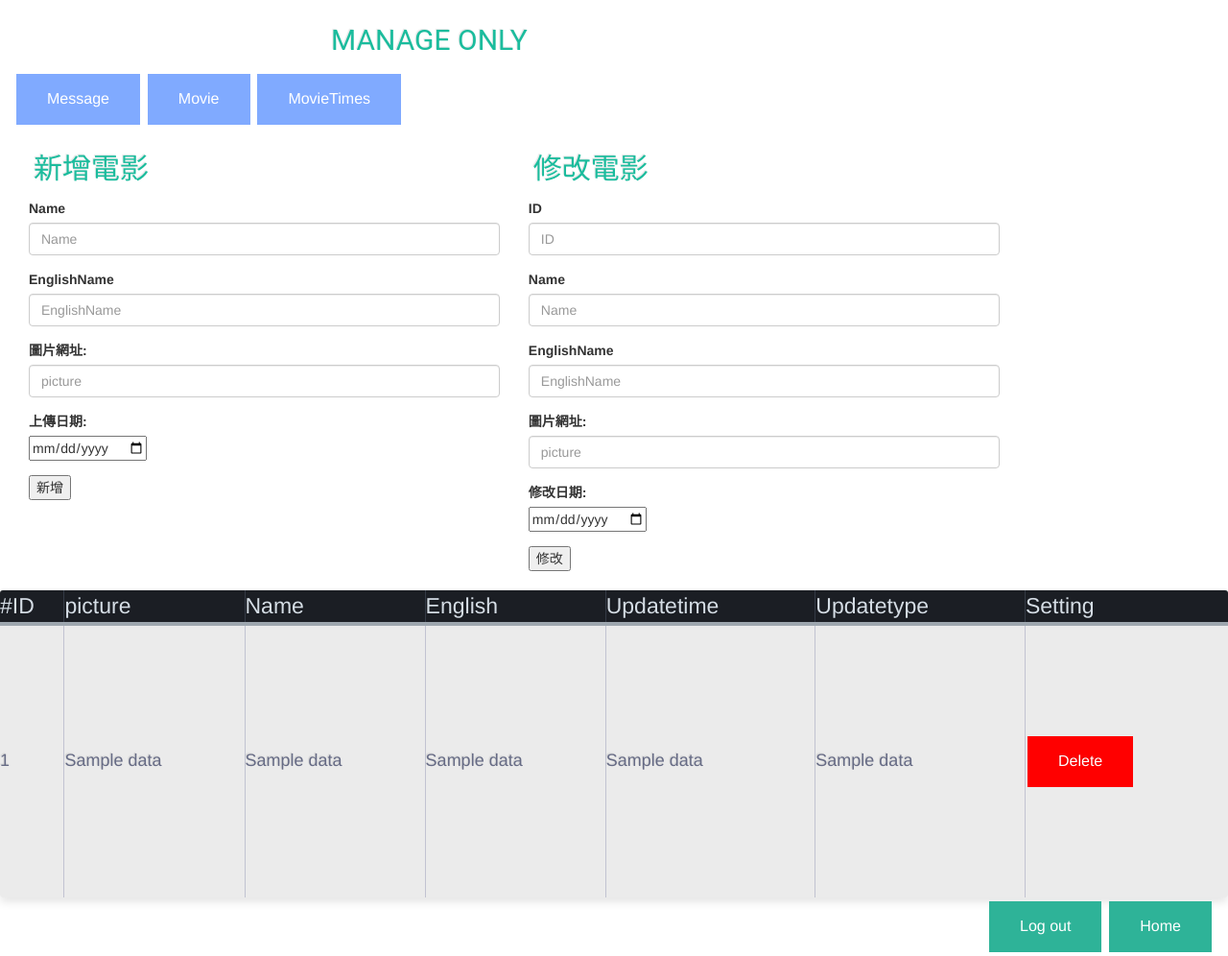
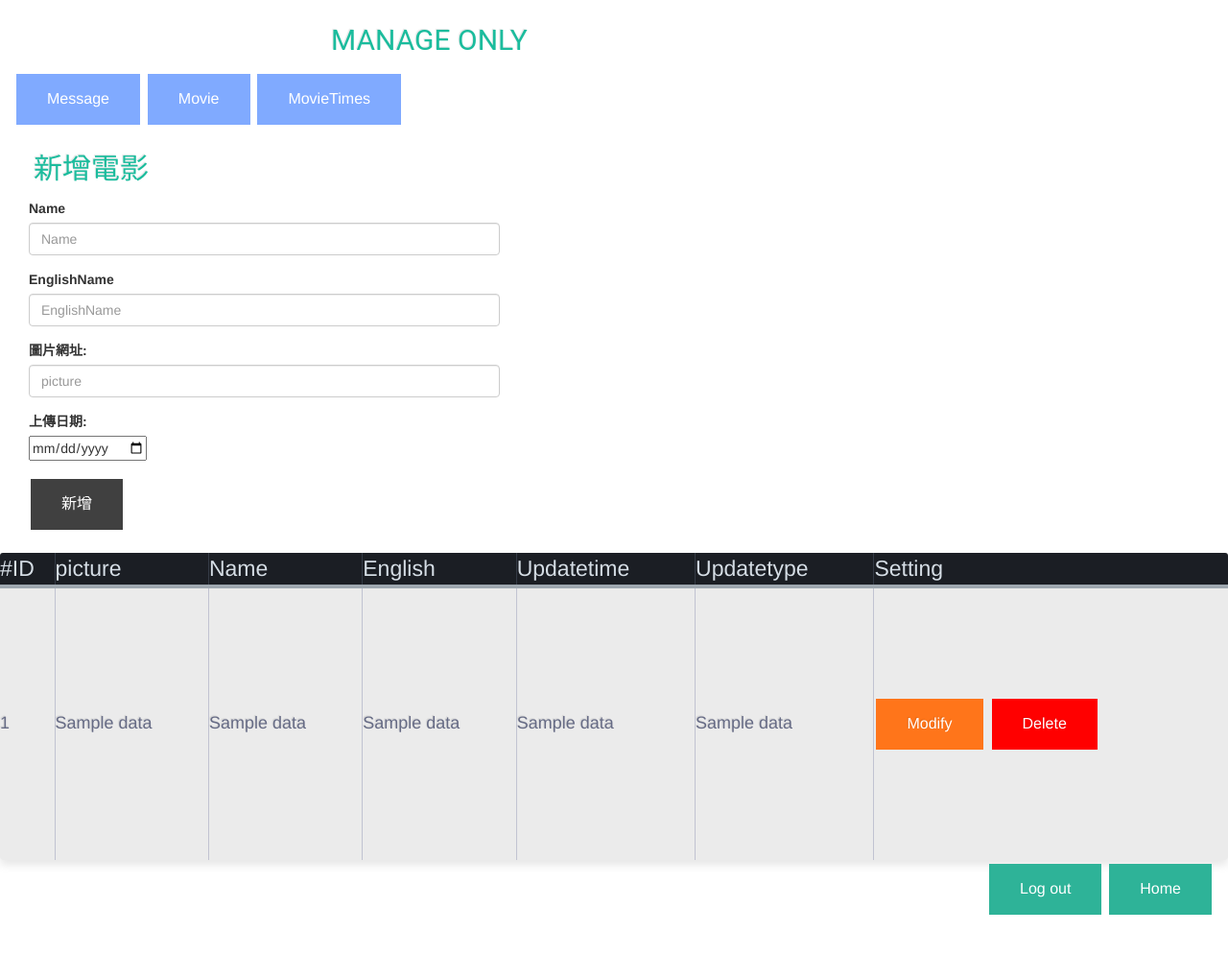
Before and after one commit to S1012775/myweb, a PHP site: template EasyMVC/views/managemovie.php in a window 1280 px wide. Shown: the whole page at 96% size. After the commit the page ends 953 px from the top, so only its background shows below. Run offline with PHP 8.4, Linux system fonts and the light colour scheme; the template is opened without the code that fills it: most values are stand-ins (such as "Sample title", 1, 10 or a date in 2020); some libraries are stand-ins or nearby versions.

Commit message:
add modify

```diff
--- a/EasyMVC/controllers/LoginController.php
+++ b/EasyMVC/controllers/LoginController.php
@@ -3,11 +3,12 @@ session_start();
 class LoginController extends Controller {
 
     function login() {
-
+        //若SESSION 已存在 導入管理者頁面
         if(isset($_SESSION["username"])) {
         header("Location:../Manage/managemessage");
          }
         else{
+        //不存在則進行LOGIN
         $this->view("login");
         $messagelogin = $this->model("dbconnect");
         $connection= $messagelogin->dbcon();
--- a/EasyMVC/models/getmovie.php
+++ b/EasyMVC/models/getmovie.php
@@ -3,13 +3,11 @@ class getmovie{
 function showmovie($connection){
 $link = mysql_connect ( $connection[0],$connection[1] ,$connection[2] ) or die ( mysql_error () );
 $result = mysql_query ( "set names utf8", $link );
-	    mysql_selectdb ( $connection[3], $link );
-
+mysql_selectdb ( $connection[3], $link );
 $result = mysql_query ( "set names utf8", $link );
 $q=$_GET["q"];
 $sql="SELECT * FROM movietimes WHERE id = '".$q."'";
 $result = mysql_query($sql,$link);
-
 echo "<table>
 <tr>
 <th>電影名稱</th>
--- a/EasyMVC/views/css/button.css
+++ b/EasyMVC/views/css/button.css
@@ -34,3 +34,27 @@
     margin: 4px 2px;
     cursor: pointer;
 }
+.addbutton {
+    background-color:  #404040;
+    border: none;
+    color: white;
+    padding: 15px 32px;
+    text-align: center;
+    text-decoration: none;
+    display: inline-block;
+    font-size: 16px;
+    margin: 4px 2px;
+    cursor: pointer;
+}
+.modifybutton {
+    background-color:  #ff751a;
+    border: none;
+    color: white;
+    padding: 15px 32px;
+    text-align: center;
+    text-decoration: none;
+    display: inline-block;
+    font-size: 16px;
+    margin: 4px 2px;
+    cursor: pointer;
+}
--- a/EasyMVC/views/managemovie.php
+++ b/EasyMVC/views/managemovie.php
@@ -1,22 +1,13 @@
-<?php
-// session_start();
-// require ("manageadd.php");
-// require ("showmanege.php");
-// $findmovie=findmovie();
-
-
-// if (!isset($_SESSION["username"])){
-// //   	header("location:login.php");
-// //   	exit();
-//   }
-
-
-
-?>
 
 <!DOCTYPE html>
 <html>
     <head>
+        <!----------------↓彈出對話視窗JS------------------->
+        <link rel="stylesheet" href="https://maxcdn.bootstrapcdn.com/bootstrap/3.3.6/css/bootstrap.min.css">
+        <link rel="stylesheet" href="https://maxcdn.bootstrapcdn.com/bootstrap/3.3.6/css/bootstrap-theme.min.css">
+        <script src="https://ajax.googleapis.com/ajax/libs/jquery/1.11.3/jquery.min.js"></script>
+        <script src="https://maxcdn.bootstrapcdn.com/bootstrap/3.3.6/js/bootstrap.min.js"></script>
+        <!----------------↑彈出對話視窗JS------------------->
         <meta charset="UTF-8">
         <link rel="stylesheet" href="../views/css/style.css">
         <link rel="stylesheet" href="../views/css/button.css">
@@ -24,14 +15,13 @@
         <link rel="stylesheet" href="https://maxcdn.bootstrapcdn.com/bootstrap/3.3.6/css/bootstrap.min.css">
     </head>
     <body>
-
-        <div class="table-title"><h3>Manage Only</h3>  </div>
-
+        <div class="table-title"><h3>Manage Only</h3></div>
         <div class="col-md-12 ">
         <a href="managemessage"><button class ="bluebutton"type="button" >Message</button></a>
         <a href="managemovie">	<button class ="bluebutton"type="button" >Movie</button></a>
         <a href="managemovietimes">	<button class ="bluebutton"type="button" >MovieTimes</button></a>
         </div>
+
 
         <div class="col-md-12 ">
             <div class="bs-example col-md-5 ">
@@ -57,37 +47,7 @@
                 <input type="submit" class="addbutton" name="insertmovie"value="新增">
             </form>
             </div>
-
-<div class="bs-example col-md-5 ">
-    <form method="post">
-        <div class="table-title"><h3>修改電影</h3></div>
-        <div class="form-group">
-            <label >ID</label>
-            <input type="text" class="form-control" name="modifyid" placeholder="ID">
-        </div>
-        <div class="form-group">
-            <label >Name</label>
-            <input type="text" class="form-control" name="modifyname" placeholder="Name">
-        </div>
-        <div class="form-group">
-            <label >EnglishName</label>
-            <input type="text" class="form-control" name="modifyenname" placeholder="EnglishName">
-        </div>
-        <div class="form-group">
-            <label>圖片網址:</label>
-        <input type="text" class="form-control" name="modifypicture" placeholder="picture">
-
-         </div>
-         <div class="form-group">
-            <label>修改日期:</label><br />
-            <input type="date" name="modifyupdatetime";>
-        </div>
-        <input type="submit" class="button" name="modifymovie"value="修改">
-    </form>
-</div>
 		</div >
-
-
         <table class="table table-inverse">
 
             <table class="table-fill">
@@ -109,16 +69,55 @@
             <tbody class="table-hover">
             <tr>
             <td class="text-left" name="id"><?php echo $value[0] ?></td>
-
             <td class="text-left"><?php echo $value[1]?></td>
             <td class="text-left"><?php echo $value[2] ?></td>
             <td class="text-left"><?php echo $value[3]?></td>
             <td class="text-left"><?php echo $value[4]?></td>
             <td class="text-left"><?php echo $value[5] ?></td>
-            <td class="text-left"> <a class="delbutton" href="../Manage/delemovie?id=<?php echo $value[0] ?> ">Delete </a></td>
+            <td class="text-left">
+
+            <a href="#myModal<?php echo $value[0] ?>" class="modifybutton" data-toggle="modal">Modify</a>
+            <a class="delbutton" href="../Manage/delemovie?id=<?php echo $value[0] ?> ">Delete</a>
+            </td>
             </tr>
-
             </tbody>
+            <!-----------------------↓彈出對話視窗表單------------------------------>
+        <div id="myModal<?php echo $value[0] ?>" class="modal fade">
+        <div class="modal-dialog">
+            <div class="modal-content">
+                <div class="bs-example col-md-9 ">
+                <form method="post">
+                    <div class="table-title"><h3>修改電影</h3></div>
+                    <div class="form-group">
+                        <label >ID</label>
+                        <?php echo $value[0] ?>
+                    </div>
+                    <div class="form-group">
+                        <label >Name</label>
+                        <input type="text" class="form-control" name="modifyname" value="<?php echo $value[2] ?>">
+                    </div>
+                    <div class="form-group">
+                        <label >EnglishName</label>
+                        <input type="text" class="form-control" name="modifyenname"value="<?php echo trim($value[3]) ?>">
+                    </div>
+                    <div class="form-group">
+                        <label>圖片網址:</label>
+                    <input type="text" class="form-control" name="modifypicture"value="<?php echo $value[1]  ?>">
+                     </div>
+                     <div class="form-group">
+                        <label>修改日期:</label><br />
+                        <input type="date" name="modifyupdatetime">
+                    </div>
+                    <input type="submit" class="modifybutton" name="modifymovie"value="修改">
+                    <span class="pull-right">
+                    <button type="button" class="addbutton" data-dismiss="modal">取消</button></span>
+                </form>
+                </div>
+                <div class="modal-footer"></div>
+            </div>
+        </div>
+        </div>
+         <!-----------------------↑彈出對話視窗表單------------------------------>
             <?php } ?>
             </table>
 
```
Also changed, not shown: EasyMVC/controllers/HomeController.php (+4 -3 lines), EasyMVC/controllers/ManageController.php (+10 -3 lines), EasyMVC/models/dbconnect.php (+3 -5 lines), EasyMVC/models/index.php (+15 -17 lines), EasyMVC/models/loginfun.php (+12 -10 lines), EasyMVC/models/manageadd.php (+38 -16 lines), EasyMVC/models/showmanage.php (+3 -14 lines). Lines whose indentation alone changed are shown as unchanged.
